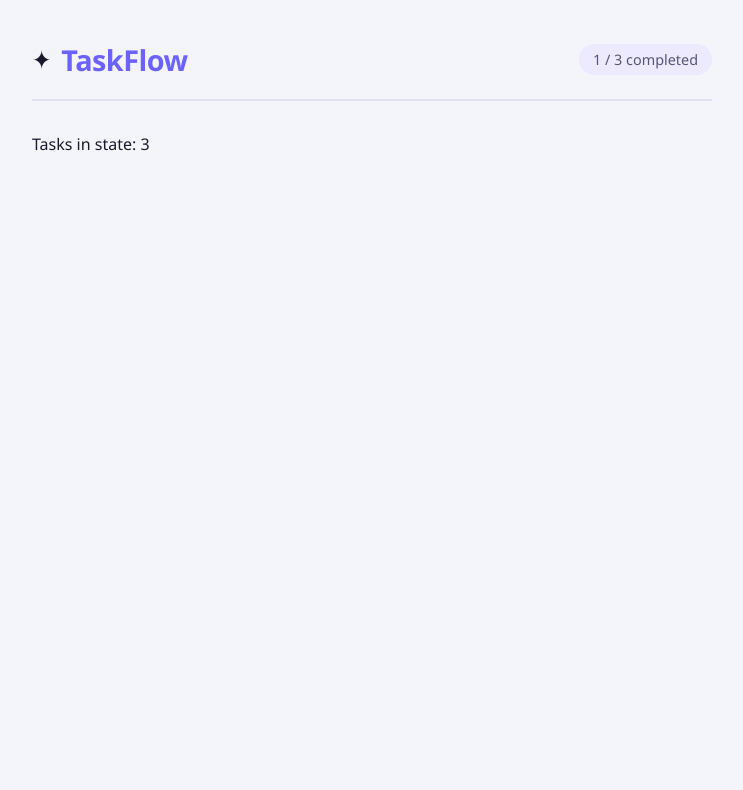
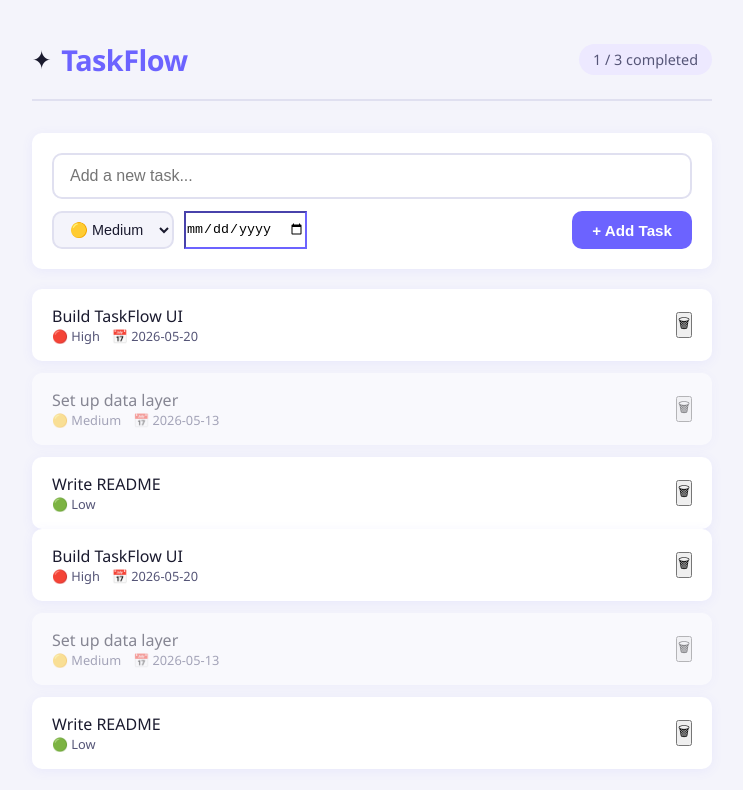
Before and after one commit to crispcodews/taskflow-, a React (Vite) app: page / in a window 1280 px wide. Shown: the top 790 px of the page, without its empty margins (268-1011 px from the left). Built offline with nearby package versions, Linux system fonts and the light colour scheme.

Commit message:
Add & Delete Task Code Created

```diff
--- a/src/App.jsx
+++ b/src/App.jsx
@@ -1,5 +1,7 @@
 import { useState } from "react";
 import Header from "./components/Header";
+import TaskForm from "./components/TaskForm";
+import TaskList from "./components/TaskList";
 import "./App.css";
 
 function App() {
@@ -35,10 +37,47 @@ function App() {
 
   const completedTasks = tasks.filter((t) => t.completed).length;
 
+  function addTask({ title, priority, dueDate }) {
+    const newTask = {
+      id: Date.now(),
+      title,
+      priority,
+      dueDate,
+      completed: false,
+      createdAt: Date.now(),
+    };
+    setTasks([newTask, ...tasks]);
+  }
+
+  function deleteTask(id) {
+    setTasks(tasks.filter((task) => task.id !== id));
+  }
+
+  function toggleComplete(id) {
+    setTasks(
+      tasks.map((task) =>
+        task.id === id ? { ...task, completed: !task.completed } : task
+      )
+    );
+  }
+
+  function editTask(id, updatedData) {
+    setTasks(
+      tasks.map((task) => (task.id === id ? { ...task, ...updatedData } : task))
+    );
+  }
+
   return (
     <div className="app-container">
       <Header totalTasks={tasks.length} completedTasks={completedTasks} />
-      <p>Tasks in state: {tasks.length}</p>
+      <TaskForm onAddTask={addTask} />
+      <TaskList tasks={tasks} onDelete={deleteTask} />
+      <TaskList
+        tasks={tasks}
+        onDelete={deleteTask}
+        onToggle={toggleComplete}
+        onEdit={editTask}
+      />
     </div>
   );
 }
--- a/src/components/TaskItem.jsx
+++ b/src/components/TaskItem.jsx
@@ -0,0 +1,32 @@
+import "../styles/TaskItem.css";
+
+function TaskItem({ task, onDelete }) {
+  const priorityLabel = {
+    low: "🟢 Low",
+    medium: "🟡 Medium",
+    high: "🔴 High",
+  };
+
+  return (
+    <div
+      className={`task-item ${task.completed ? "task-item-completed" : ""}`}
+    >
+      <div className="taask-item-main">
+        <span className="task-item-title">{task.title}</span>
+        <div className="task-item-meta">
+          <span className="task-item-priority">
+            {priorityLabel[task.priority]}
+          </span>
+          {task.dueDate && (
+            <span className="task-item-due">📅 {task.dueDate}</span>
+          )}
+        </div>
+      </div>
+      <button classname="task-item-delete" onClick={() => onDelete(task.id)}>
+        🗑
+      </button>
+    </div>
+  );
+}
+
+export default TaskItem;
--- a/src/components/TaskList.jsx
+++ b/src/components/TaskList.jsx
@@ -0,0 +1,24 @@
+import TaskItem from './TaskItem';
+import "../styles/TaskList.css";
+
+function TaskList({ tasks, onDelete, onToggle, onEdit }) {
+  if (tasks.length === 0) {
+    return <p className="task-list-empty">No tasks yet. Add one above! 🎉</p>;
+  }
+
+  return (
+    <div className="task-list">
+      {tasks.map((task) => (
+        <TaskItem
+        key={tasks.id}
+        task={task}
+        onDelete={onDelete}
+        onToggle={onToggle}
+        onEdit={onEdit}
+        />
+      ))}
+    </div>
+  );
+}
+
+export default TaskList;
--- a/src/styles/TaskItem.css
+++ b/src/styles/TaskItem.css
@@ -0,0 +1,53 @@
+.task-item {
+  background: var(--white);
+  border-radius: var(--radius);
+  padding: 16px 20px;
+  box-shadow: var(--shadow);
+  display: flex;
+  align-items: center;
+  justify-content: space-between;
+  gap: 12px;
+  transition: opacity 0.2s;
+}
+
+.task-item-completed {
+  opacity: 0.5;
+}
+
+.task-item--completed .task-item-title {
+  text-decoration: line-through;
+  color: var(--text-light);
+}
+
+.task-item-main {
+  display: flex;
+  flex-direction: coloumn;
+  gap: 6px;
+}
+
+.task-item-title {
+  font-size: 1rem;
+  font-weight: 500;
+  color: var(--text-dark);
+}
+
+.task-item-meta {
+  display: flex;
+  gap: 12px;
+  font-size: 0.8rem;
+  color: var(--text-mid);
+}
+
+.task-item-delete {
+  background: none;
+  border: none;
+  font-size: 1.1rem;
+  cursor: pointer;
+  opacity: 0.4;
+  transition: opacity 0.2s;
+  padding: 4px;
+}
+
+.task-item-delete:hover {
+  opacity: 1;
+}
--- a/src/styles/TaskList.css
+++ b/src/styles/TaskList.css
@@ -0,0 +1,12 @@
+.task-list {
+  display: flex;
+  flex-direction: column;
+  gap: 12px;
+}
+
+.task-list-empty {
+  text-align: center;
+  color: var(--text-light);
+  padding: 40px 0;
+  font-size: 1rem;
+}
```
